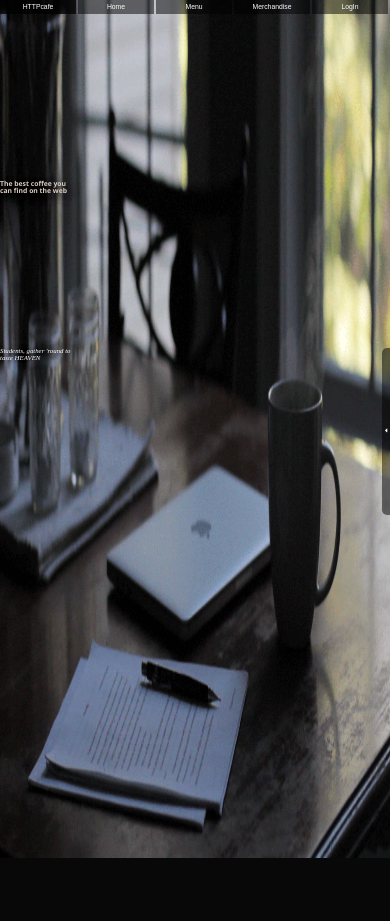
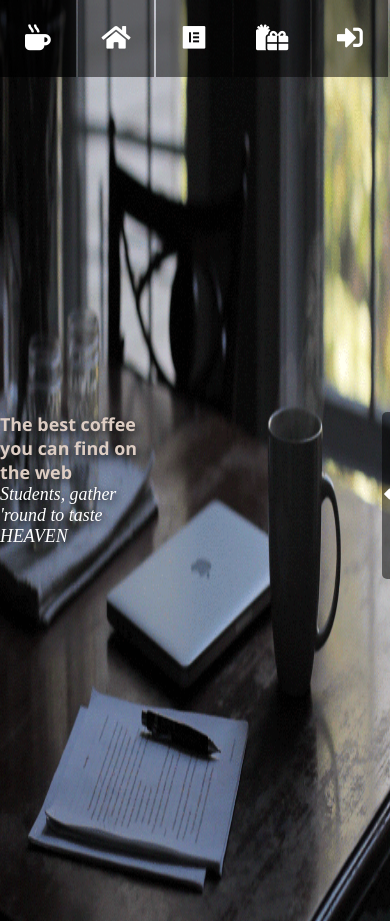
Before and after one commit to LaviniaDisca/HTTPCafe, a PHP site: page / in a window 390 px wide. Before the commit the page ends 858 px from the top, so only its background shows below. Run offline with PHP 8.4, Linux system fonts and the light colour scheme.

Commit message:
Responsive coffees and homepage

```diff
--- a/css/style.css
+++ b/css/style.css
@@ -3,98 +3,9 @@ html, body, div, span, object, iframe, h1, h2, h3, h4, h5, h6, p, blockquote, pr
     padding: 0;
     border: 0;
     outline: 0;
-    font-size: 100%;
     vertical-align: baseline;
     background: transparent;
 }
-
-body {
-    line-height: 1;
-}
-
-article, aside, details, figcaption, figure, footer, header, hgroup, menu, nav, section {
-    display: block;
-}
-
-nav ul {
-    list-style: none;
-}
-
-blockquote, q {
-    quotes: none;
-}
-
-blockquote:before, blockquote:after, q:before, q:after {
-    content: '';
-    content: none;
-}
-
-a {
-    margin: 0;
-    padding: 0;
-    font-size: 100%;
-    vertical-align: baseline;
-    background: transparent;
-}
-
-/* change colours to suit your needs */
-
-ins {
-    background-color: #ff9;
-    color: #000;
-    text-decoration: none;
-}
-
-/* change colours to suit your needs */
-
-mark {
-    background-color: #ff9;
-    color: #000;
-    font-style: italic;
-    font-weight: bold;
-}
-
-del {
-    text-decoration: line-through;
-}
-
-abbr[title], dfn[title] {
-    border-bottom: 1px dotted;
-    cursor: help;
-}
-
-table {
-    border-collapse: collapse;
-    border-spacing: 0;
-}
-
-/* change border colour to suit your needs */
-
-hr {
-    display: block;
-    height: 1px;
-    border: 0;
-    border-top: 1px solid #cccccc;
-    margin: 1em 0;
-    padding: 0;
-}
-
-input, select {
-    vertical-align: middle;
-}
-
-/*My code starts here
-*
-*
-*
-*
-*
-*
-*
-*
-*
-*
-*/
 
 * {
     text-decoration: none;
@@ -105,6 +16,10 @@ header {
     color: white;
 }
 
+nav ul {
+    list-style: none;
+}
+
 ul li {
     float: left;
     height: 2em;
@@ -113,6 +28,94 @@ ul li {
     line-height: 2em;
     text-align: center;
     margin-right: 2px;
+}
+
+@media only screen and (min-width: 900px) {
+    ul li {
+        font-size: calc(13px + 1vw);
+    }
+    .product {
+        width: calc(240px + 5vw);
+    }
+    .product h1 {
+        font-size: calc(10px + 1vw);
+    }
+    .product img {
+        width: 100%;
+        height: calc(160px + 5vw);
+    }
+    .overlay {
+        top: calc((13px + 1vw) * 2);
+        font-size: calc(13px + 1vw);
+    }
+    section h3:hover .overlay {
+        width: calc(240px + 5vw + 2em);
+        left: calc(100% - 240px - 5vw - 2em);
+    }
+    .slogan h1, .slogan h2 {
+        font-size: calc(13px + 1vw);
+    }
+}
+
+@media only screen and (min-width: 600px) and (max-width: 900px) {
+    ul li {
+        font-size: calc(10px + 1vw);
+    }
+    .product {
+        width: 240px;
+        left: calc(50% - 120px);
+    }
+    .product h1 {
+        font-size: calc(10px + 1vw);
+    }
+    .product img {
+        width: 100%;
+        height: 160px;
+    }
+    .overlay {
+        top: calc((10px + 1vw) * 2);
+        font-size: calc(10px + 1vw);
+    }
+    section h3:hover .overlay {
+        width: calc(240px + 5em);
+        left: calc(100% - 240px - 5em);
+    }
+    .slogan h1, .slogan h2 {
+        font-size: calc(10px + 1vw);
+    }
+}
+
+@media only screen and (max-width: 599px) {
+    .nav-option {
+        display: none;
+    }
+    ul li {
+        line-height: 3em;
+        height: 3em;
+        font-size: calc(18px + 2vw);
+    }
+    .product {
+        width: 210px;
+        left: calc(50% - 105px);
+    }
+    .product h1 {
+        font-size: calc(10px + 1vw);
+    }
+    .product img {
+        width: 100%;
+        height: 140px;
+    }
+    .overlay {
+        top: calc((18px + 2vw) * 3);
+        font-size: calc(10px + 1vw);
+    }
+    section h3:hover .overlay {
+        width: calc(210px + 5em);
+        left: calc(100% - 210px - 5em);
+    }
+    .slogan h1, .slogan h2 {
+        font-size: calc(14px + 1vw);
+    }
 }
 
 ul li a {
@@ -148,7 +151,6 @@ body {
     background-repeat: no-repeat;
     background-size: 100% 100%;
     background-position: center;
-    font-size: calc(7vw / 4);
 }
 
 section {
@@ -159,8 +161,11 @@ section {
     grid-template-rows: 1fr 1fr 1fr 1fr 1fr 2vw;
 }
 
-section h2 {
-    grid-area: 2/1/span 2/span 1;
+.slogan {
+    grid-area: 3/1/span 2/span 2;
+}
+
+.slogan h1 {
     font-family: 'Segoe UI', Tahoma, Geneva, Verdana, sans-serif;
     font-weight: 900;
     color: rgb(221, 205, 195);
@@ -168,8 +173,7 @@ section h2 {
     text-shadow: 4px 4px 10px #111;
 }
 
-section h1 {
-    grid-area: 3/1/span 3/span 1;
+.slogan h2 {
     font-family: Cormorant Garamond;
     color: white;
     font-weight: 200;
@@ -200,7 +204,6 @@ section h3 {
 
 .overlay {
     position: absolute;
-    top: calc(7vw / 2);
     bottom: 0;
     left: 100%;
     right: 0;
@@ -215,11 +218,6 @@ section h3:hover {
     background-color: rgba(0, 0, 0, 0);
     border: none;
     color: rgba(0, 0, 0, 0);
-}
-
-section h3:hover .overlay {
-    width: 350px;
-    left: calc(100% - 350px);
 }
 
 .item-of-the-day {
@@ -240,7 +238,6 @@ section h3:hover .overlay {
     border-radius: 5px;
     background-color: rgba(0, 0, 0, 0.5);
     box-shadow: 0 4px 8px 0 rgba(0, 0, 0, 0.2);
-    width: 300px;
     text-align: center;
     /*Font to be changed*/
     font-family: Arial;
@@ -259,13 +256,9 @@ section h3:hover .overlay {
     padding: 2px;
 }
 
-.product img {
-    width: 100%;
-    height: 200px;
-}
-
 .product h1 {
     padding: 2px;
+    color: white;
 }
 
 .product .button {
--- a/index.html
+++ b/index.html
@@ -6,35 +6,67 @@
     <title>HTTP Cafe</title>
     <meta name="viewport" content="width=device-width, initial-scale=1">
     <link rel="stylesheet" href="css/style.css">
-    <link rel="stylesheet" href="https://use.fontawesome.com/releases/v5.7.2/css/all.css" integrity="sha384-fnmOCqbTlWIlj8LyTjo7mOUStjsKC4pOpQbqyi7RrhN7udi9RwhKkMHpvLbHG9Sr" crossorigin="anonymous">
+    <link rel="stylesheet" href="https://use.fontawesome.com/releases/v5.7.2/css/all.css"
+        integrity="sha384-fnmOCqbTlWIlj8LyTjo7mOUStjsKC4pOpQbqyi7RrhN7udi9RwhKkMHpvLbHG9Sr" crossorigin="anonymous">
 </head>
 
 <body>
     <header>
         <nav>
             <ul>
-                <li><a class="logo">HTTPcafe</a></li>
-                <li><a>Home</a></li>
-                <li><a>Menu</a>
+                <li><a class="logo">
+                        <span class="nav-icon"><i class="fas fa-mug-hot"></i></span>
+                        <span class="nav-option">HTTPcafe</span>
+                    </a></li>
+                <li><a>
+                        <span class="nav-icon"><i class="fas fa-home"></i></span>
+                        <span class="nav-option">Home</span>
+                    </a></li>
+                <li><a>
+                        <span class="nav-icon"><i class="fab fa-elementor"></i></span>
+                        <span class="nav-option">Menu</span>
+                    </a>
                     <ul>
-                        <li><a href="Coffees.html">Coffees</a></li>
-                        <li><a href="Freshes.html">Freshes</a></li>
-                        <li><a href="Mini-Cakes.html">Mini-Cakes</a></li>
-                        <li><a href="Cookies.html">Cookies</a></li>
-                        <li><a href="Pretzels.html">Pretzels</a></li>
-                        <li><a href="Mugs.html">Mugs</a></li>
+                        <li><a href="Coffees.html">
+                                <span class="nav-icon">☕</span>
+                                <span class="nav-option">Coffees</span>
+                            </a></li>
+                        <li><a href="Freshes.html">
+                                <span class="nav-icon">🍹</span>
+                                <span class="nav-option">Freshes</span>
+                            </a></li>
+                        <li><a href="Mini-Cakes.html">
+                                <span class="nav-icon">🍰</span>
+                                <span class="nav-option">Mini-Cakes</span>
+                            </a></li>
+                        <li><a href="Cookies.html">
+                                <span class="nav-icon">🍪</span>
+                                <span class="nav-option">Cookies</span>
+                            </a></li>
+                        <li><a href="Pretzels.html">
+                                <span class="nav-icon">🥐</span>
+                                <span class="nav-option">Pretzels</span>
+                            </a></li>
                     </ul>
                 </li>
-                <li><a href="Merchandise.html">Merchandise</a></li>
-                <li><a href="Login.html">LogIn</a></li>
+                <li><a href="Merchandise.html">
+                        <span class="nav-icon"><i class="fas fa-gifts"></i></span>
+                        <span class="nav-option">Merchandise</span>
+                    </a></li>
+                <li><a href="Login.html">
+                        <span class="nav-icon"><i class="fas fa-sign-in-alt"></i></span>
+                        <span class="nav-option">Login</span>
+                    </a></li>
             </ul>
         </nav>
     </header>
 
     <main>
         <section>
-            <h2>The best coffee you can find on the web</h2>
-            <h1>Students, gather 'round to taste HEAVEN</h1>
+            <div class="slogan">
+                <h1>The best coffee you can find on the web</h1>
+                <h2>Students, gather 'round to taste HEAVEN</h2>
+            </div>
             <h3>
                 <div class="arrow">
                     <p><i class="fas fa-caret-left"></i></p>
@@ -42,11 +74,13 @@
                 <div class="overlay">
                     <div class="item-of-the-day">Item of the day</div>
                     <div class="product">
-                            <img src="images/cappuccino.jpg">
-                            <h1>Cappuccino</h1>
-                            <p class="price">$19.99</p>
-                            <button class="button"><div class="button-text">Order</div></button>
-                        </div>
+                        <img src="images/cappuccino.jpg">
+                        <h1>Cappuccino</h1>
+                        <p class="price">$19.99</p>
+                        <button class="button">
+                            <div class="button-text">Order</div>
+                        </button>
+                    </div>
                 </div>
             </h3>
         </section>
```
Also changed, not shown: css/Coffees-style.css (+54 -131 lines), Coffees.html (indentation only).
